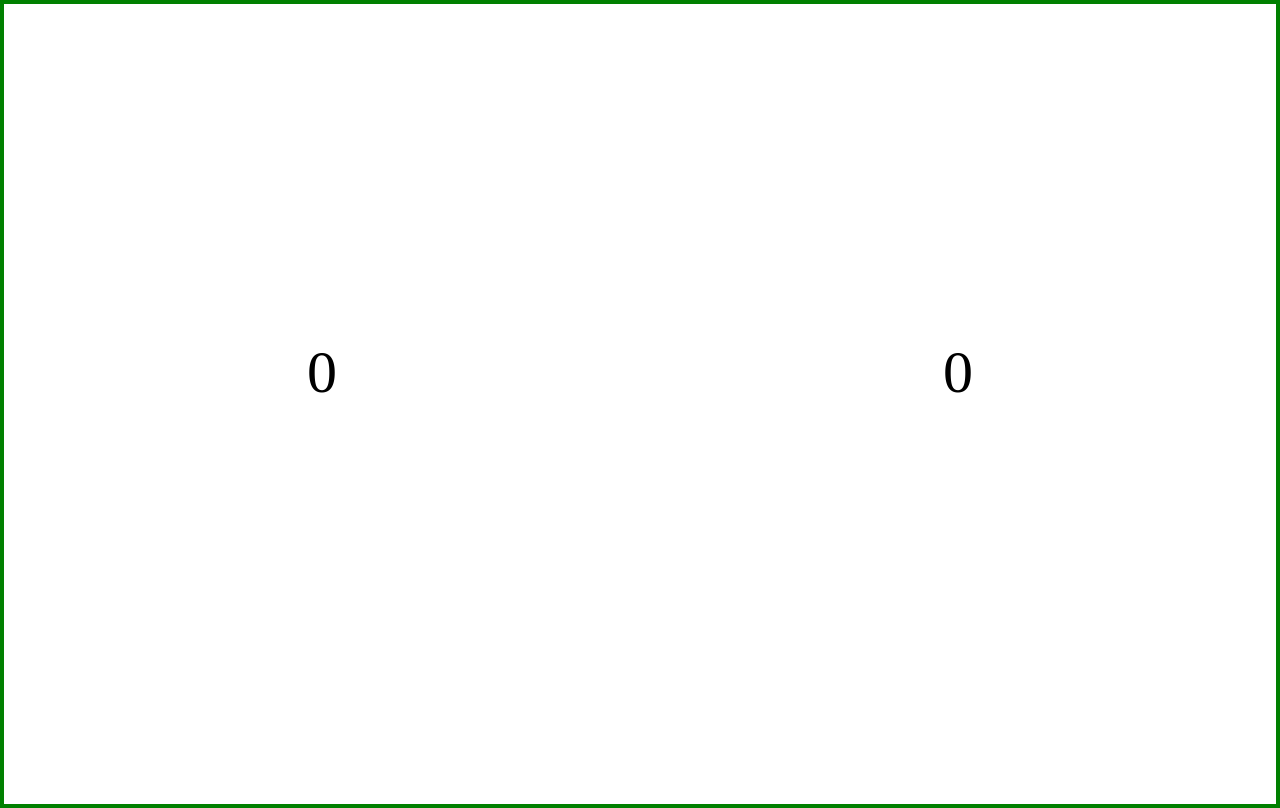
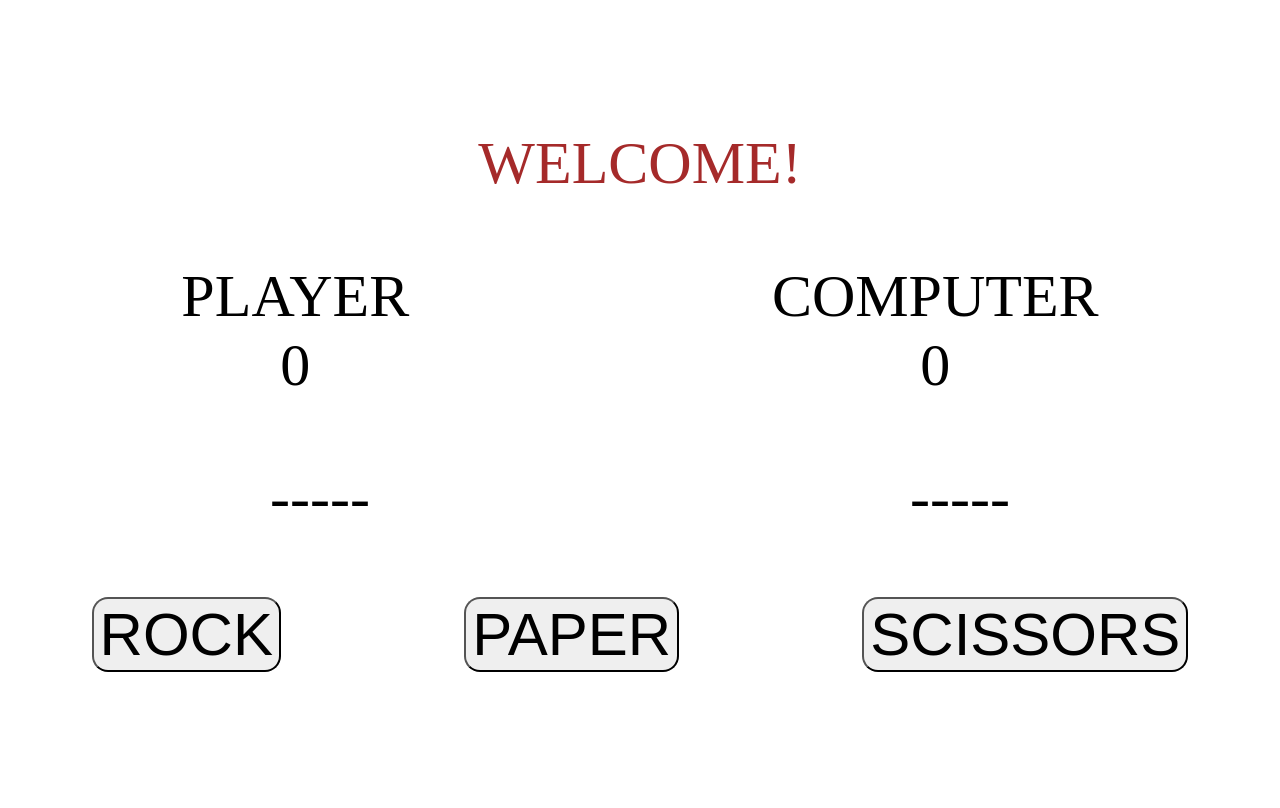
Before and after one commit to andreiraphel/rock-paper-scissors, a plain HTML site: page index.html in a window 1280 px wide. Drawn offline with Linux system fonts and the light colour scheme.

Commit message:
finished rock paper scissors

```diff
--- a/index.html
+++ b/index.html
@@ -3,18 +3,30 @@
     <head>
         <meta charset="UTF-8">
         <meta name="viewport" content="width=device-width initial-scale=1.0">
-        <script src="main.js"></script>
+        <script src="main.js" defer></script>
         <link rel="stylesheet" href="styles.css">
         <title>Rock, Paper, Scissors</title>
     </head>
     <body>
+        <div class="info" style="color: brown;"></div>
         <div class="scores">
-            <div class="player-score">0</div>
-            <div class="computer-score">0</div>
+            <div class="player">
+                <div>PLAYER</div>
+                <div class="player-score"></div>
+            </div>
+            <div class="computer">
+                <div>COMPUTER</div>
+                <div class="computer-score"></div>
+            </div>
         </div>
         <div class="picks">
             <div class="player-pick"></div>
             <div class="computer-pick"></div>
         </div>
+        <div class="buttons">
+            <button id="rock">ROCK</button>
+            <button id="paper">PAPER</button>
+            <button id="scissors">SCISSORS</button>
+        </div>
     </body>
 </html>
--- a/main.js
+++ b/main.js
@@ -1,3 +1,23 @@
+let humanScore = 0;
+let computerScore = 0;
+
+const p_score = document.querySelector(".player-score");
+p_score.textContent = humanScore;
+const c_score = document.querySelector(".computer-score");
+c_score.textContent = computerScore;
+
+const info = document.querySelector(".info");
+info.textContent = "WELCOME!"
+
+const p_pick = document.querySelector(".player-pick");
+p_pick.textContent = ("-----")
+const c_pick = document.querySelector(".computer-pick");
+c_pick.textContent = ("-----")
+
+const rockBtn = document.getElementById("rock");
+const paperBtn = document.getElementById("paper");
+const scissorsBtn = document.getElementById("scissors");
+
 function getComputerChoice(){
     let choice = Math.floor(Math.random() * 3);
 
@@ -7,16 +27,17 @@ function getComputerChoice(){
 }
 
 
-
-function getHumanChoice(){
-    let choice = prompt("1 - Rock\n2 - Paper\n3 - Scissors");
-    return (choice === "1") ? "rock"
-        : (choice === "2") ? "paper"
-        : "scissors";
+function getHumanChoice() {
+    return new Promise(resolve => {
+        rockBtn.addEventListener("click", () => resolve("rock"), { once: true });
+        paperBtn.addEventListener("click", () => resolve("paper"), { once: true });
+        scissorsBtn.addEventListener("click", () => resolve("scissors"), { once: true });
+    });
 }
 
-let humanScore = 0;
-let computerScore = 0;
+
+
+
 
 function playRound(humanChoice, computerChoice){
     let tie = (humanChoice == computerChoice);
@@ -25,25 +46,35 @@ function playRound(humanChoice, computerChoice){
     let hScR = humanChoice == "scissors" && computerChoice == "rock";
 
     if(tie){
-        console.log("Tie!")
+        info.textContent = ("Tie!")
     } else if(hRcP || hPcS || hScR){
         computerScore++;
-        console.log("You lose! You picked " + humanChoice + " and Computer picked " + computerChoice);
+        c_score.textContent = computerScore;
+        info.textContent = ("You lose! You picked " + humanChoice + " and Computer picked " + computerChoice);
     } else if(!hRcP || !hPcS || !hScR){
         humanScore++;
-        console.log("You Win! You picked " + humanChoice + " and Computer picked " + computerChoice);
+        p_score.textContent = humanScore;
+        info.textContent = ("You Win! You picked " + humanChoice + " and Computer picked " + computerChoice);
     }
 }
 
-function playGame(){
+async function playGame(){
     for(let i=1; i <=20; i++){
-        playRound(getHumanChoice(), getComputerChoice());
+        let p_choice = await getHumanChoice();
+        let c_choice = getComputerChoice();
+        p_pick.textContent = p_choice;
+        c_pick.textContent = c_choice;
+
+
+        playRound(p_choice, c_choice);
         if(humanScore == 5){
-            console.log("YOU WIN 5 ROUNDS!");
+            info.textContent = ("YOU WIN 5 ROUNDS!");
             break;
         } else if (computerScore == 5){
-            console.log("Computer WINS 5 ROUNDS!");
+            info.textContent = ("Computer WINS 5 ROUNDS!");
             break;
         }
     }
 }
+
+playGame();
--- a/styles.css
+++ b/styles.css
@@ -1,15 +1,14 @@
 body {
     display: flex;
     flex-direction: column;
-    justify-content: center; /* vertically centers */
+    justify-content: center;
     min-height: 100vh;
     margin: 0;
     padding: 0;
-    border: 4px solid green;
     gap: 64px;
 }
 
-.scores, .picks {
+.scores, .picks, .info {
     margin: 0;
     padding: 0;
     display: flex;
@@ -36,4 +35,7 @@ button {
 
 button:hover {
     background-color: aquamarine;
+    color: black;
+    transform: scale(1.03);
+    box-shadow: 0 8px 16px rgba(21, 27, 26, 0.6);
 }
```
